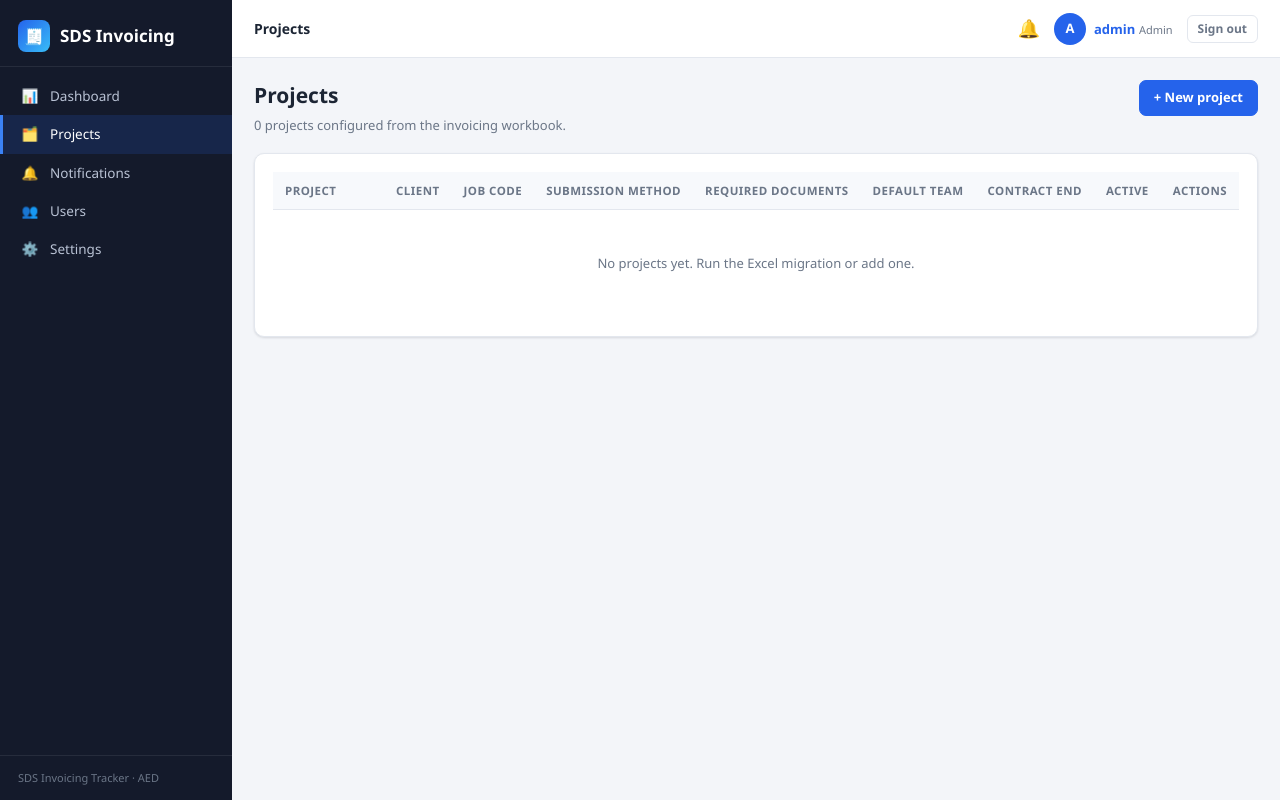
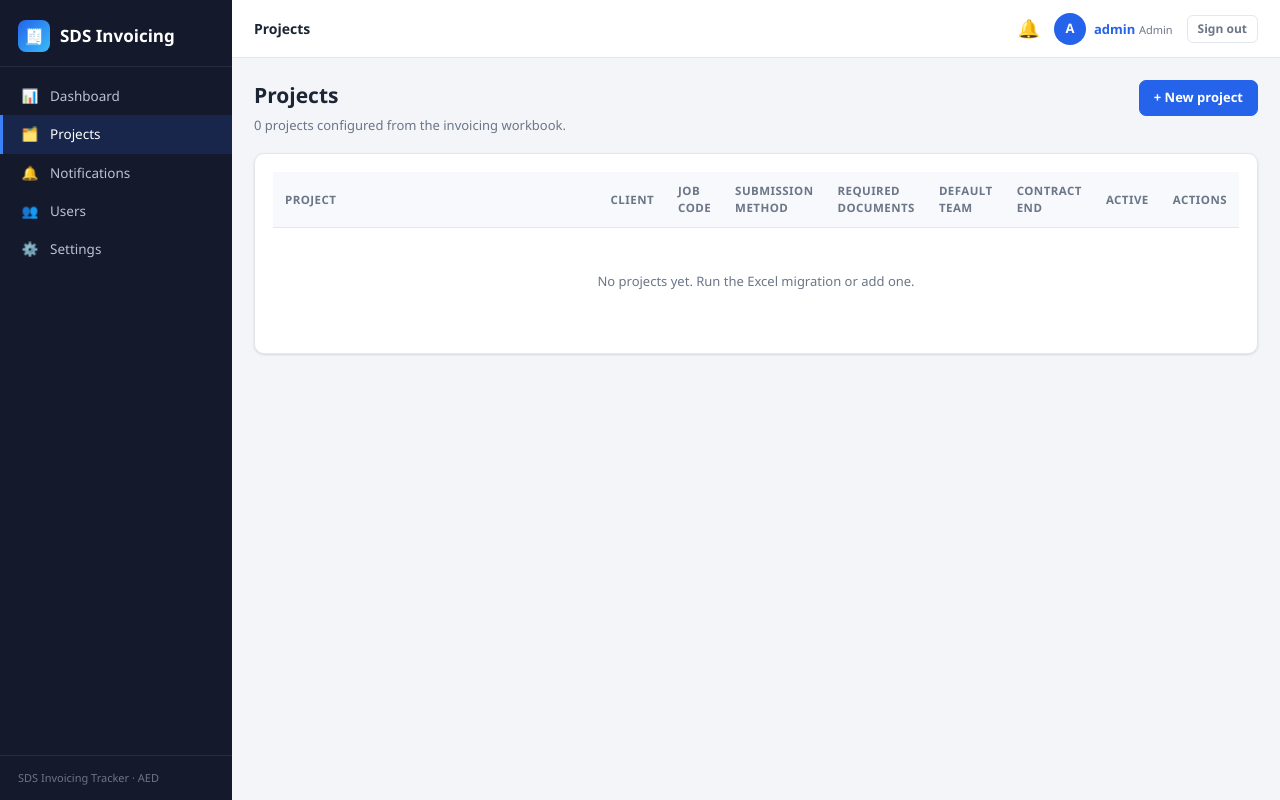
Before and after one commit to sgs-it/SDS-Invoicing, a Flask app: page /projects in a window 1280 px wide. Run offline with Flask 3, Linux system fonts and the light colour scheme; a user stored in the database is signed in; data that the repository does not hold is empty.

Commit message:
Allow headers to wrap to eliminate scrolling

```diff
--- a/web/templates/projects.html
+++ b/web/templates/projects.html
@@ -15,14 +15,14 @@
     <table class="tbl">
       <tr>
         <th style="width: auto;">Project</th>
-        <th style="width: 1%; white-space: nowrap;">Client</th>
-        <th style="width: 1%; white-space: nowrap;">Job code</th>
-        <th style="width: 1%; white-space: nowrap;">Submission method</th>
-        <th style="width: 1%; white-space: nowrap;">Required documents</th>
-        <th style="width: 1%; white-space: nowrap;">Default team</th>
-        <th style="width: 1%; white-space: nowrap;">Contract end</th>
-        <th style="width: 1%; white-space: nowrap;">Active</th>
-        <th style="text-align: right; width: 1%; white-space: nowrap;">Actions</th>
+        <th style="width: 1%; white-space: normal;">Client</th>
+        <th style="width: 1%; white-space: normal;">Job code</th>
+        <th style="width: 1%; white-space: normal; min-width: 100px;">Submission method</th>
+        <th style="width: 1%; white-space: normal; min-width: 100px;">Required documents</th>
+        <th style="width: 1%; white-space: normal;">Default team</th>
+        <th style="width: 1%; white-space: normal;">Contract end</th>
+        <th style="width: 1%; white-space: normal;">Active</th>
+        <th style="text-align: right; width: 1%;">Actions</th>
       </tr>
       {% for p in projects %}
       <tr>
```
